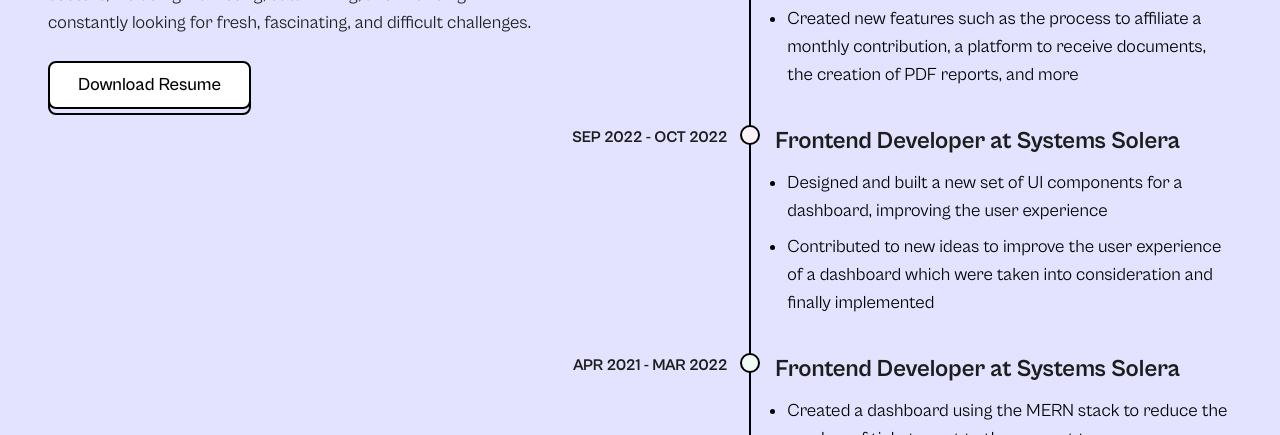
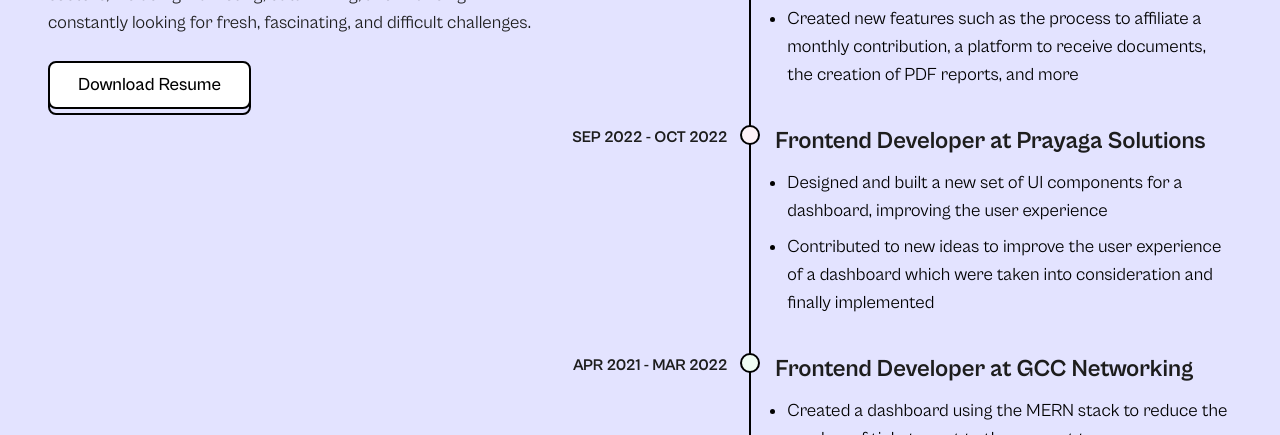
Before and after one commit to julio-benavente/portfolio, a Next.js app: page / in a window 1280 px wide. Shown: the part 2700-3135 px from the top of the page. Built offline with nearby package versions, Linux system fonts and the light colour scheme.

Commit message:
fix: download button

```diff
--- a/src/app/home/Experience/Timeline.tsx
+++ b/src/app/home/Experience/Timeline.tsx
@@ -83,7 +83,7 @@ const timelineItemsList = [
   {
     date: "Sep 2022 - Oct 2022",
     position: "Frontend Developer",
-    company: "Systems Solera",
+    company: "Prayaga Solutions",
     content: [
       "Designed and built a new set of UI components for a dashboard, improving the user experience",
       "Contributed to new ideas to improve the user experience of a dashboard which were taken into consideration and finally implemented",
@@ -93,7 +93,7 @@ const timelineItemsList = [
   {
     date: "Apr 2021 - Mar 2022",
     position: "Frontend Developer",
-    company: "Systems Solera",
+    company: "GCC Networking",
     content: [
       "Created a dashboard using the MERN stack to reduce the number of tickets sent to the support team",
       "Build automation scripts that would increase the team productivity",
--- a/src/components/Button/index.tsx
+++ b/src/components/Button/index.tsx
@@ -30,7 +30,7 @@ const Button = ({
       {...props}
       href={as === "a" ? href : "#"}
       download={as === "a" ? download : null}
-      target="_blank"
+      target={!download ? "_blank" : "_self"}
     >
       <div
         className={cls(
```
